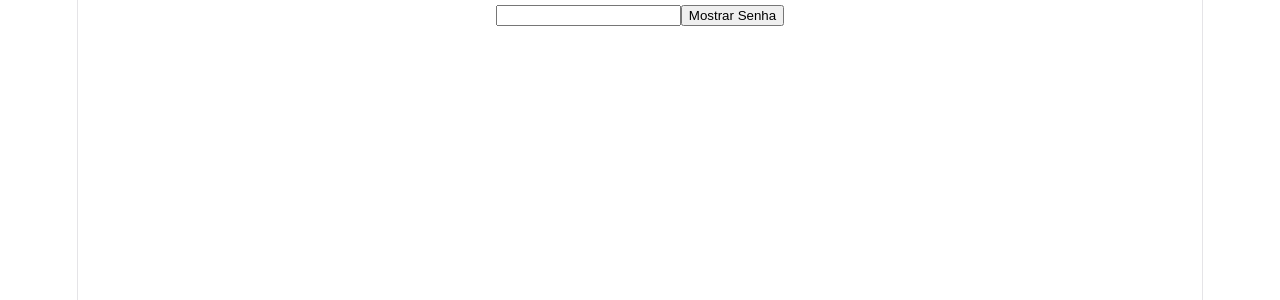
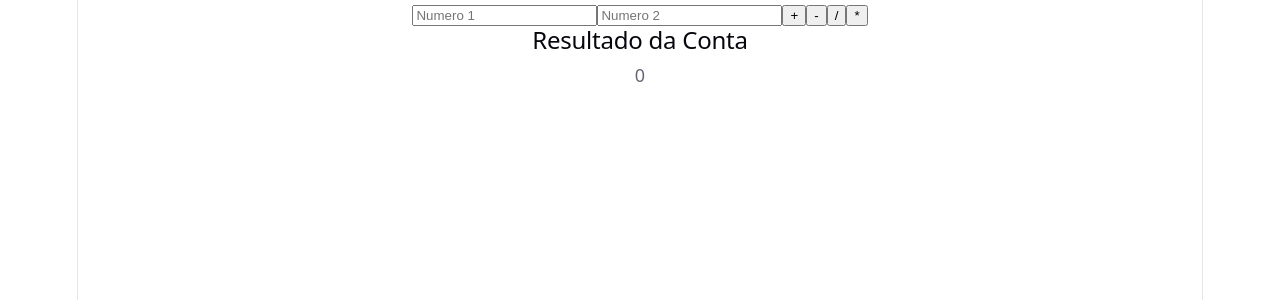
Before and after one commit to LuizAlbertoDev/Desafios-React, a React (Vite) app: page / in a window 1280 px wide. Shown: the top 300 px of the page. Built offline with nearby package versions, Linux system fonts and the light colour scheme.

Commit message:
feat: desafio 006 react usestate calculadora

```diff
--- a/src/App.jsx
+++ b/src/App.jsx
@@ -1,9 +1,9 @@
-import MostrarSenha from './Desafios/Desafio_005'
+import Calculadora from './Desafios/Desafio_006'
 
 function App() {
     return (
         <div>
-            <MostrarSenha />
+            <Calculadora />
         </div>
     )
 }
--- /dev/null
+++ b/src/Desafios/Desafio_006.jsx
@@ -0,0 +1,63 @@
+import { useState } from "react";
+
+function Calculadora(){
+
+    const [n1, setN1] = useState("")
+    const [n2, setN2] = useState("")
+    const [resultado, setResultado] = useState(0)
+
+    function limpar() {
+        setN1(0);
+        setN2(0);
+    }
+
+    function somar(){
+        setResultado(n1 + n2)
+        limpar()
+    }
+
+    function subtrair() {
+        if (n1 - n2 < 0) {
+            return;
+        }
+        setResultado(n1 - n2);
+        limpar()
+    }
+
+    function dividir(){
+        if(n2 === 0){
+            return
+        }
+
+        setResultado(n1 / n2)
+        limpar()
+    }
+
+    function multiplicar(){
+        setResultado(n1 * n2)
+        limpar()
+    }
+
+    return(
+        <div>
+            <input
+            type="number"
+            placeholder="Numero 1"
+            value={n1} onChange={(e) =>setN1(Number(e.target.value))}/>
+
+            <input
+            type="number"
+            placeholder="Numero 2"
+            value={n2} onChange={(e) =>setN2(Number(e.target.value))}/>
+
+            <button onClick={somar}> + </button>
+            <button onClick={subtrair}> - </button>
+            <button onClick={dividir}> / </button>
+            <button onClick={multiplicar}> * </button>
+
+            <h2>Resultado da Conta</h2>
+            <p>{resultado}</p>
+        </div>
+    )
+}
+export default Calculadora
```
